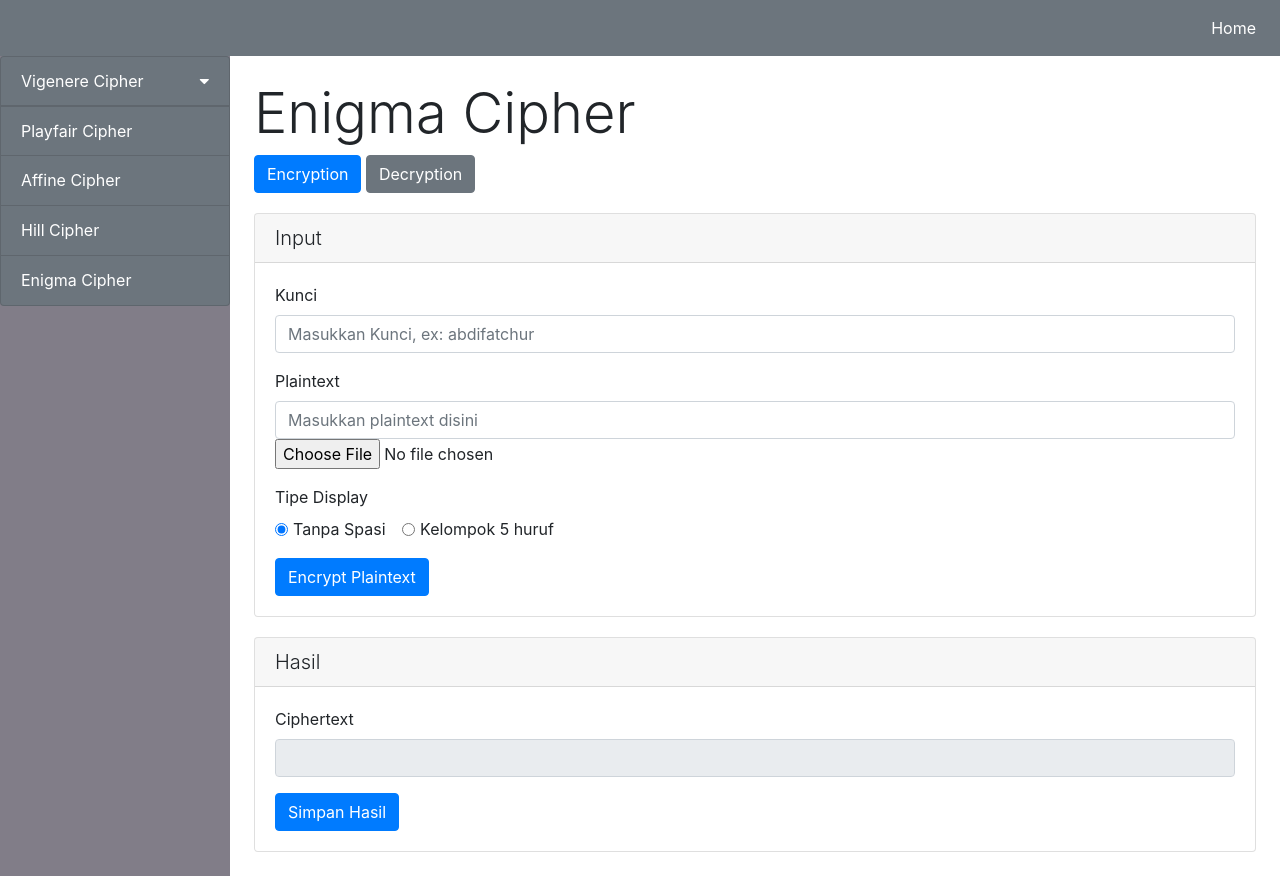
After one commit to AbdiHaryadi/classic-cryptology, a Flask app: page /enigma/encrypt in a window 1280 px wide. The commit adds this page. Run offline with Flask 2, Linux system fonts and the light colour scheme; some libraries are stand-ins or nearby versions.

Commit message:
add halaman enigma

```diff
--- a/algorithm/enigma_cipher.py
+++ b/algorithm/enigma_cipher.py
@@ -1,5 +1,5 @@
 import string
-from letters import Letters
+from algorithm.letters import Letters
 
 class Rotor:
     def __init__(self, letters: str, notch="Z"):
--- a/app.py
+++ b/app.py
@@ -8,6 +8,7 @@ from algorithm.affine_cipher import AffineCipher
 from algorithm.standard_vigenere_cipher import StandardVigenereCipher
 from algorithm.auto_key_vigenere_cipher import AutoKeyVigenereCipher
 from algorithm.extended_vigenere_cipher import ExtendedVigenereCipher
+from algorithm.enigma_cipher import *
 
 from utils.utils import *
 from utils.output_formatter import OutputFormatter
@@ -94,7 +95,7 @@ def playfairCypher():
       # other
       input = request.form
       # ukuran kunci
-      key = int(input['text1'])
+      key = input['text1']
       # plaintext
       plain = input['text3']
       # display
@@ -117,7 +118,7 @@ def playfairDecrypt():
       # other
       input = request.form
       # ukuran kunci
-      key = int(input['text1'])
+      key = input['text1']
       # plaintext
       cypher = input['text3']
       # display
@@ -125,7 +126,7 @@ def playfairDecrypt():
       output_formatter.set_display(display)
 
       # playfair algorithm
-      playfair = PlayFairCipher(key=key)
+      playfair = PlayfairCipher(key=key)
       # do decrypt
       plain = playfair.decrypt(cypher)
 
@@ -338,6 +339,75 @@ def extendedVigenereDecrypt():
 
    return render_template("extended.html", mode="Decrypt", display="option1")
 
+@app.route('/enigma/encrypt',methods = ['GET', 'POST'])
+def enigmaCypher():
+   if request.method == 'POST':
+      # other
+      input = request.form
+      # ukuran kunci
+      key = input['text1'].upper()
+      # plaintext
+      plain = input['text3']
+      # display
+      # display
+      display = input['inlineRadio']
+      output_formatter.set_display(display)
+
+      # file handle
+
+      # Enigma Cipher algorithm, , sementara ku Hill biar bisa jalan html nya :v
+      enigma = EnigmaCipher(
+        rotors=[
+            Rotor(letters="EKMFLGDQVZNTOWYHXUSPAIBRCJ", notch="Q"),
+            Rotor(letters="AJDKSIRUXBLHWTMCQGZNPYFVOE", notch="E"),
+            Rotor(letters="BDFHJLCPRTXVZNYEIWGAKMUSQO", notch="V")
+        ],
+        reflector=Reflector(letters="YRUHQSLDPXNGOKMIEBFZCWVJAT"),
+        initial_positions=key
+    )
+      # do cypher
+      cypher = enigma.encrypt(plain)
+
+      return render_template("enigma.html", mode="Encrypt", plaintext=plain, result=cypher, key=key, display=display)
+
+   return render_template("enigma.html", mode="Encrypt", display="option1")
+
+
+@app.route('/enigma/decrypt',methods = ['GET', 'POST'])
+def enigmaDecrypt():
+   if request.method == 'POST':
+      # other
+      input = request.form
+      # ukuran kunci
+      key = input['text1'].upper()
+      # plaintext
+      cypher = input['text3']
+      # display
+      display = input['inlineRadio']
+      output_formatter.set_display(display)
+
+      # file handle
+
+      # Enigma
+      enigma = EnigmaCipher(
+        rotors=[
+            Rotor(letters="EKMFLGDQVZNTOWYHXUSPAIBRCJ", notch="Q"),
+            Rotor(letters="AJDKSIRUXBLHWTMCQGZNPYFVOE", notch="E"),
+            Rotor(letters="BDFHJLCPRTXVZNYEIWGAKMUSQO", notch="V")
+        ],
+        reflector=Reflector(letters="YRUHQSLDPXNGOKMIEBFZCWVJAT"),
+        initial_positions=key
+    )
+      # do decrypt
+      plain = enigma.decrypt(cypher)
+
+
+      return render_template("enigma.html", mode="Decrypt", ciphertext=cypher, result=plain, key=key, display=display)
+
+   return render_template("enigma.html", mode="Decrypt", display="option1")
+
+
+
 
 # @app.route('/download')
 # def download():
--- a/templates/base.html
+++ b/templates/base.html
@@ -37,6 +37,7 @@
                             <a class="dropdown-item" href="/playfair/encrypt">Playfair Cipher</a>
                             <a class="dropdown-item" href="/affine/encrypt">Affine Cipher</a>
                             <a class="dropdown-item" href="/hill/encrypt">Hill Cipher</a>
+                            <a class="dropdown-item" href="/enigma/encrypt">Enigma Cipher</a>
                         </div>
                     </li><!-- Smaller devices menu END -->
                 </ul>
@@ -84,6 +85,11 @@
                             <span class="menu-collapsed">Hill Cipher</span>
                         </div>
                     </a>
+                    <a href="/enigma/encrypt" class="bg-secondary list-group-item list-group-item-action">
+                        <div class="d-flex w-100 justify-content-start align-items-center">
+                            <span class="menu-collapsed">Enigma Cipher</span>
+                        </div>
+                    </a>
                 </ul>
             </div><!-- sidebar-container END -->
             {% block body %}{% endblock %}
--- /dev/null
+++ b/templates/enigma.html
@@ -0,0 +1,115 @@
+{% extends 'base.html' %}
+
+{% block head %}
+<title>Enigma Cipher - {{mode}}</title>
+{% endblock %}
+
+{% block body %}
+<!-- MAIN -->
+<div class="col p-4">
+    <h1 class="display-4">Enigma Cipher</h1>
+    {% if mode=="Encrypt" %}
+    <a class="btn btn-primary" href="/enigma/encrypt" role="button">Encryption</a>
+    <a class="btn btn-secondary" href="/enigma/decrypt" role="button">Decryption</a>
+    <div class="card">
+        <h5 class="card-header font-weight-light">Input</h5>
+        <div class="card-body">
+            <form action="/enigma/encrypt" method="POST">
+                <div class="form-group">
+                    <label for="text1">Kunci</label>
+                    <input type="text" class="form-control" name="text1" placeholder="Masukkan Kunci, ex: abdifatchur" value="{{key}}">
+                </div>
+                <div class="form-group">
+                    <label for="text3">Plaintext</label>
+                    <input type="text" class="form-control" name="text3" placeholder="Masukkan plaintext disini" id="text-input" value="{{plaintext}}">
+                    <input type="file" class="form-control-file" name="file" id="text-file-input">
+                </div>
+                <label for="text2">Tipe Display</label>
+                <div class="form-group">
+                    <div class="form-check form-check-inline">
+                        {% if display=="option1" %}
+                        <input class="form-check-input" type="radio" name="inlineRadio" id="inlineRadio1" value="option1" checked>
+                        {% else %}
+                        <input class="form-check-input" type="radio" name="inlineRadio" id="inlineRadio1" value="option1">
+                        {% endif %}
+                        <label class="form-check-label" for="inlineRadio1">Tanpa Spasi</label>
+                    </div>
+                    <div class="form-check form-check-inline">
+                        {% if display=="option2" %}
+                        <input class="form-check-input" type="radio" name="inlineRadio" id="inlineRadio2" value="option2" checked>
+                        {% else %}
+                        <input class="form-check-input" type="radio" name="inlineRadio" id="inlineRadio2" value="option2">
+                        {% endif %}
+                        <label class="form-check-label" for="inlineRadio2">Kelompok 5 huruf</label>
+                    </div>
+                </div>
+                <button type="submit" class="btn btn-primary">Encrypt Plaintext</button>
+            </form>
+        </div>
+    </div>
+    <div class="card">
+        <h5 class="card-header font-weight-light">Hasil</h5>
+        <div class="card-body">
+            <form action="/saveresult" method="POST">
+                <div class="form-group">
+                    <label for="text">Ciphertext</label>
+                    <input type="text" readonly class="form-control" name="result" value="{{result}}">
+                </div>
+                <button type="submit" class="btn btn-primary">Simpan Hasil</button>
+            </form>
+        </div>
+    </div>
+    {% else %}
+    <a class="btn btn-secondary" href="/enigma/encrypt" role="button">Encryption</a>
+    <a class="btn btn-primary" href="/enigma/decrypt" role="button">Decryption</a>
+    <div class="card">
+        <h5 class="card-header font-weight-light">Input</h5>
+        <div class="card-body">
+            <form action="/enigma/decrypt" method="POST">
+                <div class="form-group">
+                    <label for="text1">Kunci</label>
+                    <input type="text" class="form-control" name="text1" placeholder="Masukkan Kunci, ex: abdifatchur" value="{{key}}">
+                </div>
+                <div class="form-group">
+                    <label for="text3">Ciphertext</label>
+                    <input type="text" class="form-control" name="text3" placeholder="Masukkan ciphertext disini" id="text-input" value="{{ciphertext}}">
+                    <input type="file" class="form-control-file" name="file" id="text-file-input">
+                </div>
+                <label for="text2">Tipe Display</label>
+                <div class="form-group">
+                    <div class="form-check form-check-inline">
+                        {% if display=="option1" %}
+                        <input class="form-check-input" type="radio" name="inlineRadio" id="inlineRadio1" value="option1" checked>
+                        {% else %}
+                        <input class="form-check-input" type="radio" name="inlineRadio" id="inlineRadio1" value="option1">
+                        {% endif %}
+                        <label class="form-check-label" for="inlineRadio1">Tanpa Spasi</label>
+                    </div>
+                    <div class="form-check form-check-inline">
+                        {% if display=="option2" %}
+                        <input class="form-check-input" type="radio" name="inlineRadio" id="inlineRadio2" value="option2" checked>
+                        {% else %}
+                        <input class="form-check-input" type="radio" name="inlineRadio" id="inlineRadio2" value="option2">
+                        {% endif %}
+                        <label class="form-check-label" for="inlineRadio2">Kelompok 5 huruf</label>
+                    </div>
+                </div>
+                <button type="submit" class="btn btn-primary">Decrypt Ciphertext</button>
+            </form>
+        </div>
+    </div>
+    <div class="card">
+        <h5 class="card-header font-weight-light">Hasil</h5>
+        <div class="card-body">
+            <form action="/saveresult" method="POST">
+                <div class="form-group">
+                    <label for="text">Plaintext</label>
+                    <input type="text" readonly class="form-control" name="result" value="{{result}}">
+                </div>
+                <button type="submit" class="btn btn-primary">Simpan Hasil</button>
+            </form>
+        </div>
+    </div>
+    {% endif %}
+</div><!-- Main Col END -->
+{% endblock %}
```
